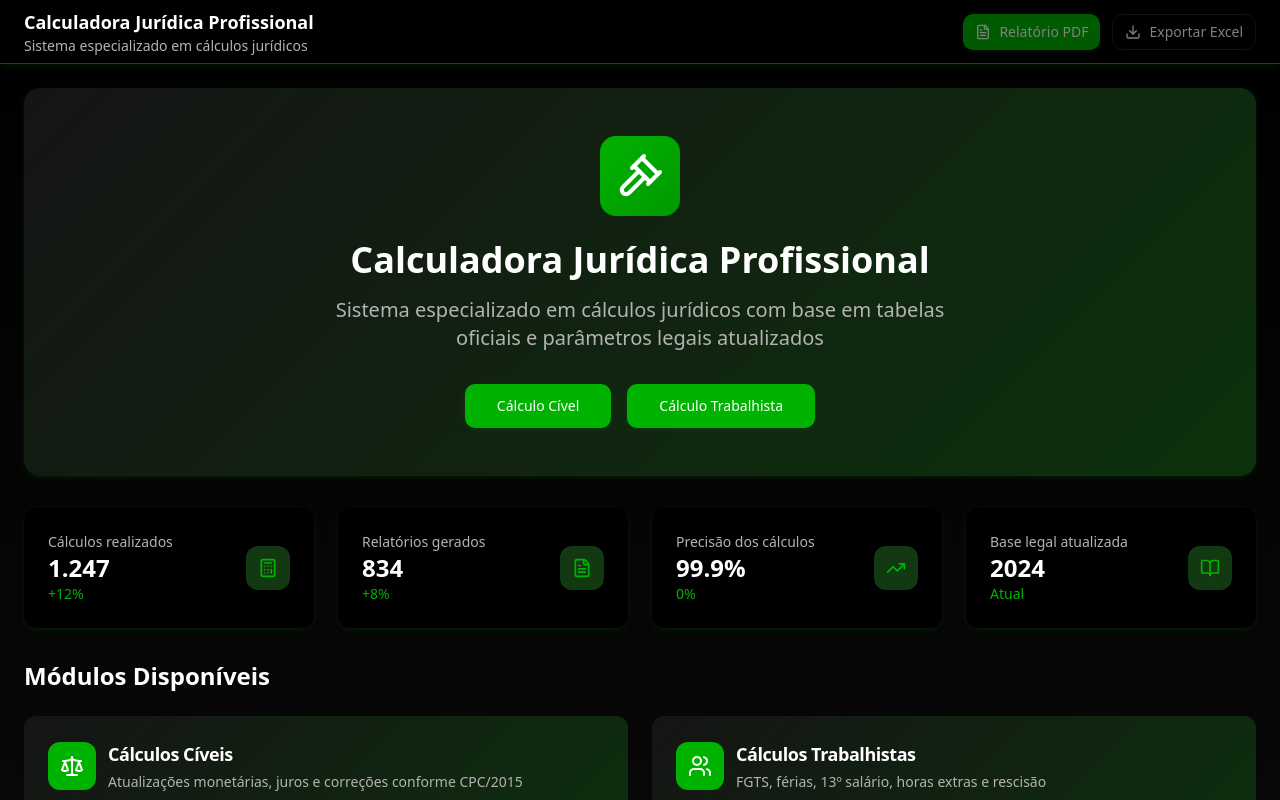
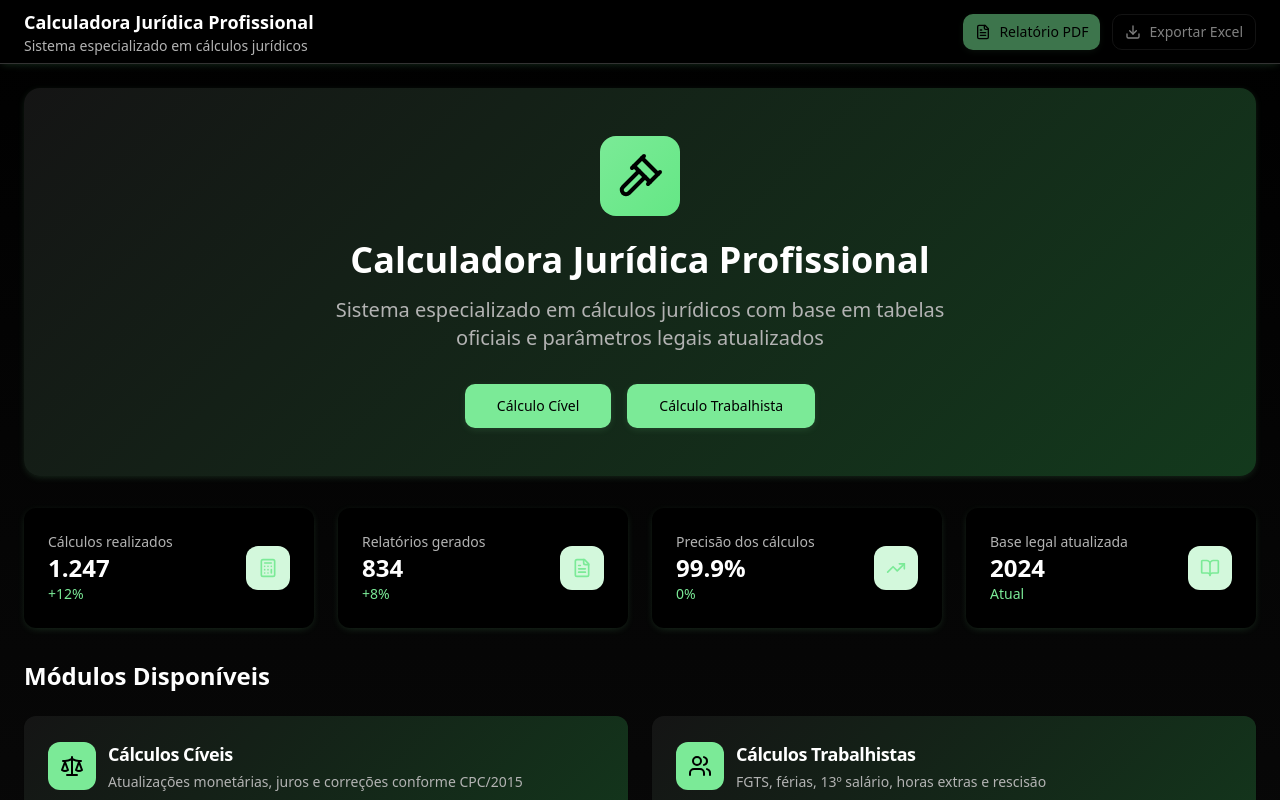
Before and after one commit to daniel-manfrin-terra-com-br/calc-jus-pro-5, a React (Vite) app: page / in a window 1280 px wide. Shown: the top 800 px of the page. Built offline with nearby package versions, Linux system fonts and the light colour scheme.

Commit message:
Update button color
Change all buttons to the color #7BED9F.

```diff
--- a/src/index.css
+++ b/src/index.css
@@ -18,11 +18,11 @@ All colors MUST be HSL.
     --popover: 0 0% 5%;
     --popover-foreground: 0 0% 100%;
 
-    /* Bright Green Primary for Buttons */
-    --primary: 120 100% 35%;
-    --primary-foreground: 0 0% 100%;
-    --primary-hover: 120 100% 30%;
-    --primary-light: 120 50% 15%;
+    /* Custom Green #7BED9F for Buttons */
+    --primary: 135 73% 70%;
+    --primary-foreground: 0 0% 0%;
+    --primary-hover: 135 73% 65%;
+    --primary-light: 135 73% 90%;
 
     /* Dark Secondary */
     --secondary: 0 0% 10%;
@@ -32,7 +32,7 @@ All colors MUST be HSL.
     --muted: 0 0% 10%;
     --muted-foreground: 0 0% 70%;
 
-    --accent: 120 60% 20%;
+    --accent: 135 50% 25%;
     --accent-foreground: 0 0% 100%;
 
     --destructive: 0 84% 60%;
@@ -40,28 +40,28 @@ All colors MUST be HSL.
 
     --border: 0 0% 20%;
     --input: 0 0% 15%;
-    --ring: 120 100% 35%;
+    --ring: 135 73% 70%;
 
-    /* Dark Theme Gradients with Bright Green Accents */
-    --gradient-primary: linear-gradient(135deg, hsl(120 100% 35%), hsl(120 100% 30%));
+    /* Gradients with Custom Green #7BED9F */
+    --gradient-primary: linear-gradient(135deg, hsl(135 73% 70%), hsl(135 73% 65%));
     --gradient-subtle: linear-gradient(180deg, hsl(0 0% 0%), hsl(0 0% 5%));
-    --gradient-card: linear-gradient(135deg, hsl(0 0% 8%), hsl(120 60% 12%));
+    --gradient-card: linear-gradient(135deg, hsl(0 0% 8%), hsl(135 50% 15%));
 
-    /* Dark Shadows with Bright Green Tint */
-    --shadow-soft: 0 2px 8px -2px hsl(120 100% 35% / 0.2);
-    --shadow-medium: 0 8px 25px -5px hsl(120 100% 35% / 0.3);
-    --shadow-strong: 0 15px 35px -5px hsl(120 100% 35% / 0.4);
+    /* Shadows with Custom Green #7BED9F */
+    --shadow-soft: 0 2px 8px -2px hsl(135 73% 70% / 0.2);
+    --shadow-medium: 0 8px 25px -5px hsl(135 73% 70% / 0.3);
+    --shadow-strong: 0 15px 35px -5px hsl(135 73% 70% / 0.4);
 
     --radius: 0.75rem;
 
     --sidebar-background: 0 0% 3%;
     --sidebar-foreground: 0 0% 100%;
-    --sidebar-primary: 120 100% 35%;
+    --sidebar-primary: 135 73% 70%;
     --sidebar-primary-foreground: 0 0% 100%;
     --sidebar-accent: 0 0% 8%;
     --sidebar-accent-foreground: 0 0% 100%;
     --sidebar-border: 0 0% 15%;
-    --sidebar-ring: 120 100% 35%;
+    --sidebar-ring: 135 73% 70%;
   }
 }
 
```
